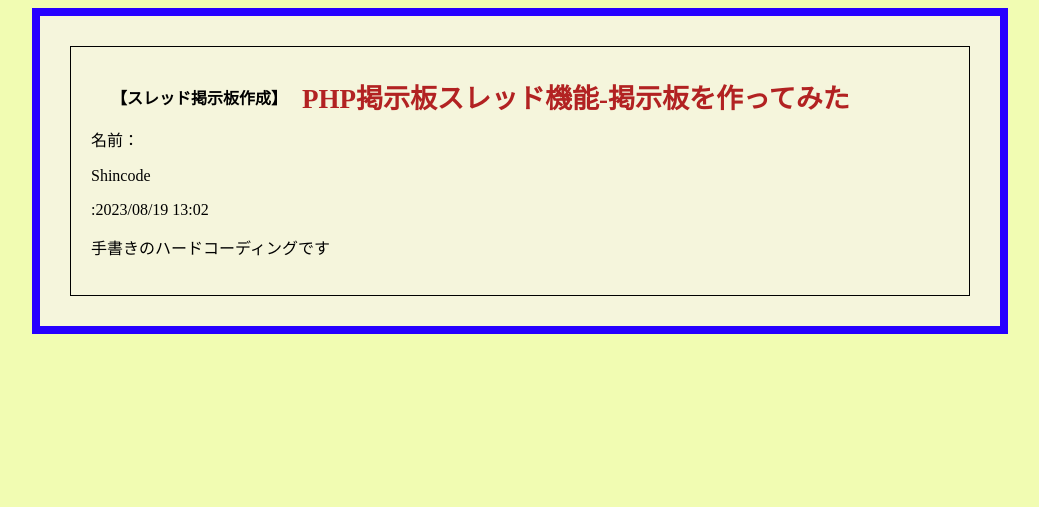
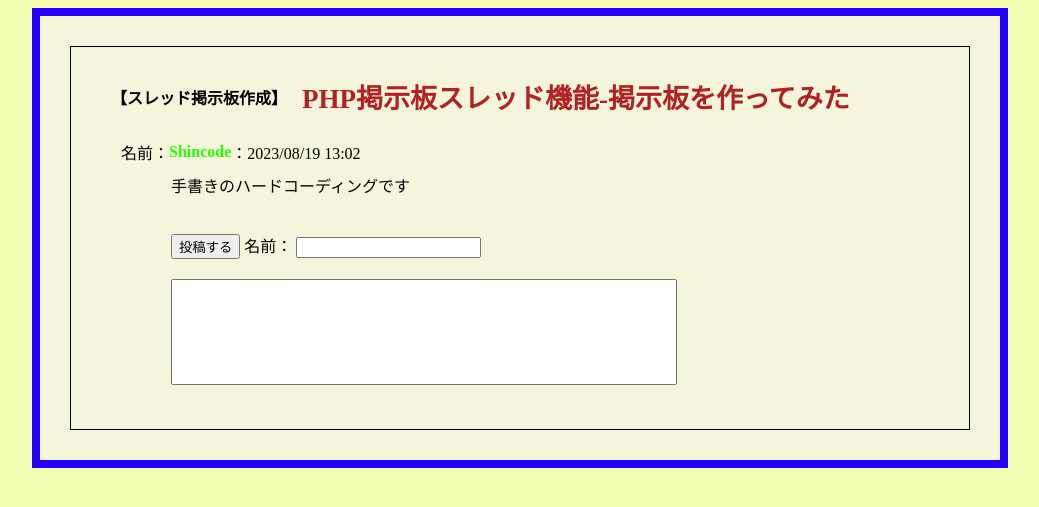
Before and after one commit to risarisato/php_thread_function, a PHP site: page /2chan-bbs/ in a window 1280 px wide. Shown: the part 91-598 px from the top of the page, without its empty margins (120-1159 px from the left). Run offline with PHP 8.4, Linux system fonts and the light colour scheme.

Commit message:
css実装

```diff
--- a/assets/css/style.css
+++ b/assets/css/style.css
@@ -40,3 +40,39 @@ body {
     margin-left: 15px;
     font-size: 27px;
 }
+
+/* コメントの中身左に寄りすぎているので隙間を開ける */
+section {
+    padding: 0 30px;
+}
+
+/* 名前と日付を横並びにする */
+section .nameArea {
+    display: flex;
+    align-items: center;
+    margin-bottom: -20px;
+}
+
+section .username {
+    color: #2afc00;
+    font-weight: 900;
+}
+
+section .comment {
+    margin-top: 15;
+    margin-left: 50px;
+}
+
+/* formWrapperの書き込みのcss */
+.formWrapper {
+    padding: 20px;
+    margin-left: 60px;
+}
+
+/* コメント中身をCSS */
+.commentTextArea {
+    margin-top: 20px;
+    width: 500px;
+    height: 100px;
+    resize: none; /* テキストの大きさを変更せない */
+}
--- a/index.php
+++ b/index.php
@@ -28,12 +28,23 @@
                         <div class="nameArea">
                             <span>名前：</span>
                             <p class="username">Shincode</p>
-                            <time>:2023/08/19 13:02</time>
+                            <time>：2023/08/19 13:02</time>
                         </div>
-                        <p>手書きのハードコーディングです</p>
+                        <p class="comment">手書きのハードコーディングです</p>
                     </div>
                 </article>
             </section>
+            <form class="formWrapper">
+                <div>
+                    <!-- submitで送信ボタン -->
+                    <input type="submit" value="投稿する">
+                    <label>名前：</label>
+                    <input type="text">
+                </div>
+                <div>
+                    <textarea class="commentTextArea"></textarea>
+                </div>
+            </form>
         </div>
     </div>
 </body>
```
